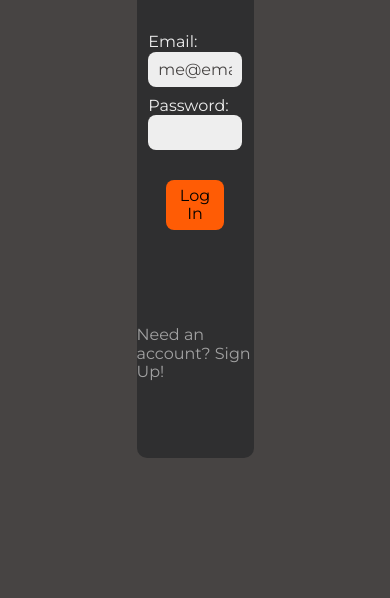
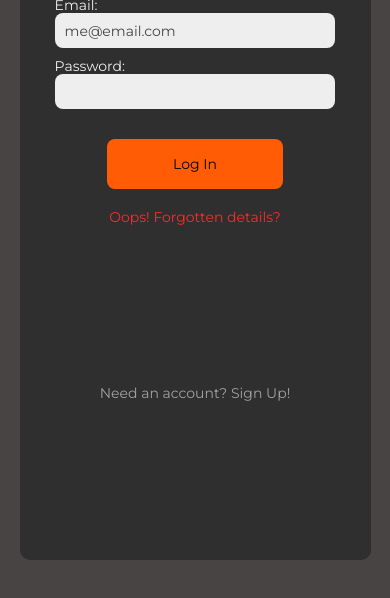
Before and after one commit to liamrdawson/Riff-Login-UI, a plain HTML site: page index.html in a window 390 px wide. Shown: the part 242-840 px from the top of the page. Drawn offline with Linux system fonts and the light colour scheme.

Commit message:
add responsive breakpoints and forgotten pw link

```diff
--- a/index.html
+++ b/index.html
@@ -21,6 +21,7 @@
         <input class="login-password" id="user_password" type="text">
       </div>
       <button class="login-btn" type="button" name="login">Log In</button>
+      <span class="oops"><a href="#">Oops! Forgotten details?</a></span>
     </form>
     <span class="signup-call">Need an account? <a href="#">Sign Up!</a></span>
   </main>
--- a/scss/base/_base.scss
+++ b/scss/base/_base.scss
@@ -3,7 +3,11 @@
 }
 
 html {
-  font-size: 16px;
+  font-size: 14px;
+  height: 100vh;
+  @include mq('med') {
+    font-size: 16px;
+  }
 }
 
 body {
@@ -17,12 +21,23 @@ main {
 //  border: $brand solid 1px;
   background-color: $bg-dark;
   border-radius: 10px;
-  width: 30%;
-  margin: 50px auto;
-  height: 650px;
+  width: 90%;
+  margin: 5vh auto;
+  height: 90vh;
   display: flex;
   flex-direction: column;
   justify-content:flex-start;
+  @include mq('med'){
+    width: 75%;
+    height: 70vh;
+  }
+  @include mq('lg'){
+    width: 60%;
+  }
+  @include mq('xlg'){
+    width: 35%;
+    height: 70vh;
+  }
 }
 
 form {
--- a/scss/components/_buttons.scss
+++ b/scss/components/_buttons.scss
@@ -32,6 +32,14 @@ button {
   background-color: $brand;
 }
 
+.oops {
+  margin: auto;
+  a {
+    color: $warning;
+    text-decoration: none;
+  }
+}
+
 .signup-call {
   margin: auto;
   color: rgba($text-light, 0.6);
--- a/scss/layout/_header.scss
+++ b/scss/layout/_header.scss
@@ -3,4 +3,8 @@
   font-size: $h1;
   color: $brand;
   text-align: center;
+  @include mq('med'){
+    font-size: $h1-xl;
+    margin: 60px auto;
+  }
 }
--- a/scss/utilities/_mixins.scss
+++ b/scss/utilities/_mixins.scss
@@ -0,0 +1,15 @@
+// MEDIA BREAKPOINTS
+@mixin mq($break) {
+  $value: map-get($breakpoints, $break);
+  $sm: map-get($breakpoints, 'sm');
+  @if $value < $sm {
+    @media (max-width: $value) {
+      @content;
+    }
+  }
+  @else {
+    @media (min-width: $value) {
+      @content;
+    }
+  }
+}
--- a/scss/utilities/_variables.scss
+++ b/scss/utilities/_variables.scss
@@ -4,6 +4,7 @@ $title-font: 'Yellowtail', cursive;
 $main-font: 'Montserrat', sans-serif;
 
 //  TYPE SCALE -- Augmented Fourth 1.414
+$h1-xl: 7.993em;
 $h1: 5.653em;
 $h2: 3.998em;
 $h3: 2.827em;
@@ -23,3 +24,15 @@ $text-light:#EEEEEE;
 $brand:     #FF5C05;
 $success: #69CD51;
 $warning: #FF2A26;
+
+
+// BREAKPOINTS MAP
+
+$breakpoints: (
+  'xxs': 480px,
+ 'x-sm': 576px,
+   'sm': 706px,
+  'med': 768px,
+   'lg': 992px,
+  'xlg': 1200px,
+);
```
Also changed, not shown: css/style.css, 1 other file.
